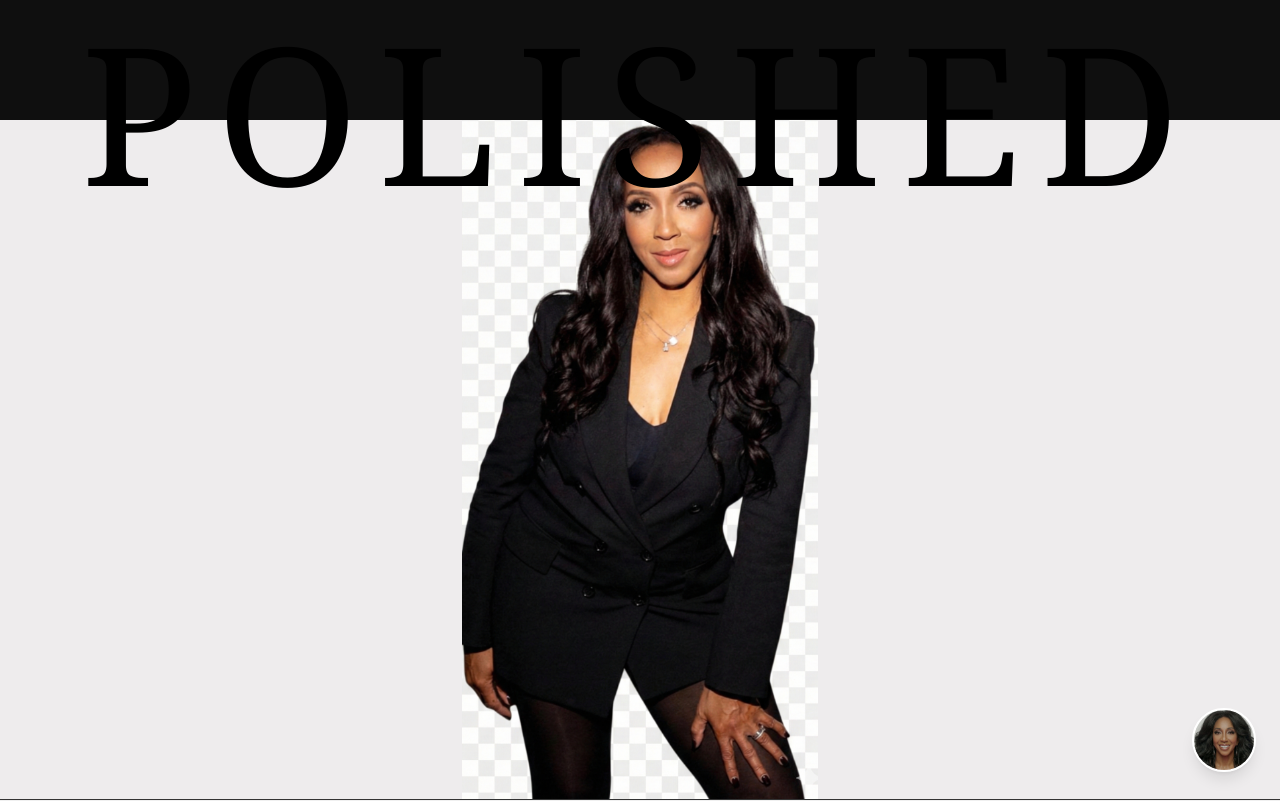
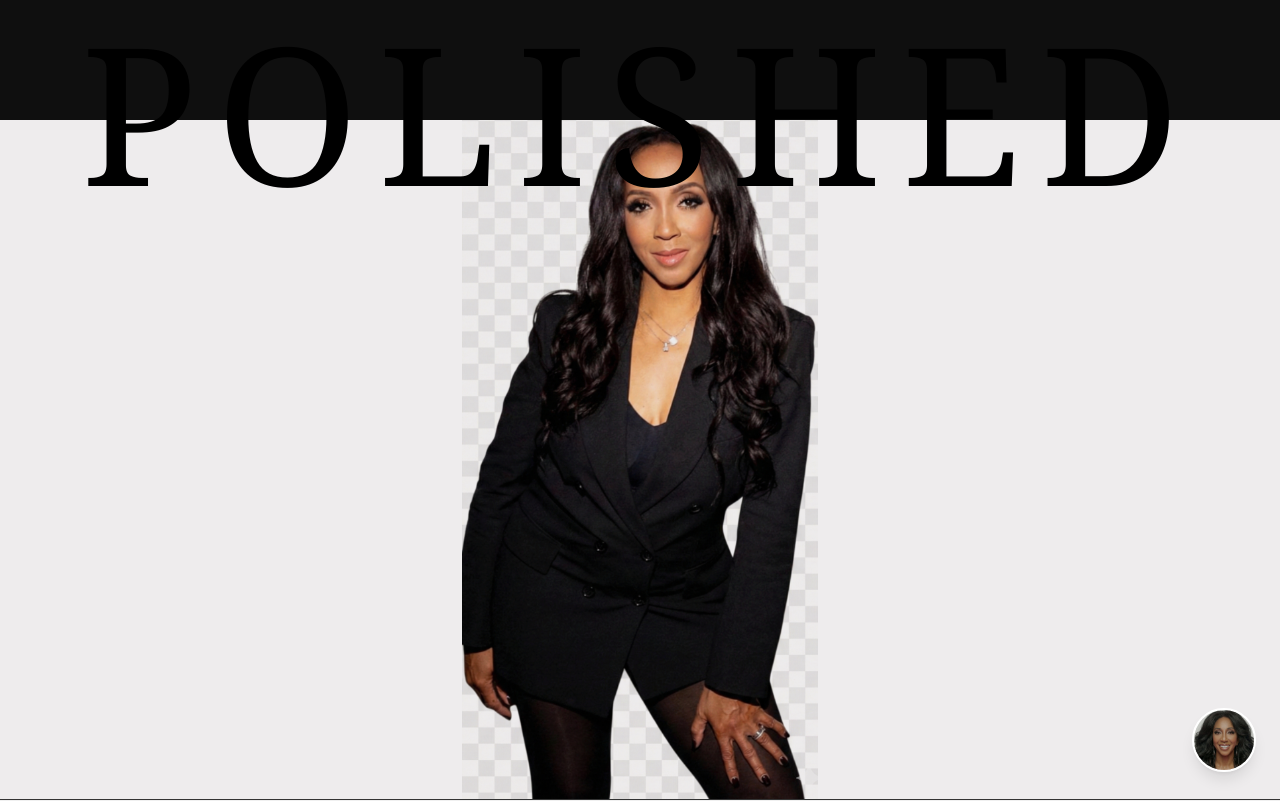
Before and after one commit to civicconnects/polished, a React (Vite) app: page / in a window 1280 px wide. Shown: the top 801 px of the page. Built offline with nearby package versions, Linux system fonts and the light colour scheme; a web font is replaced by a local one.

Commit message:
Fix: Header Image Blend Mode (Multiply)

```diff
--- a/src/components/RedesignHero.jsx
+++ b/src/components/RedesignHero.jsx
@@ -4,7 +4,7 @@ const RedesignHero = () => {
     return (
         <section className="h-screen flex flex-col justify-start items-center text-center border-b border-grid-line relative overflow-hidden">
             <div className="absolute inset-x-0 bottom-0 top-[15%] z-0 bg-[#eeeced]">
-                <img src="/images/header-bg-transparent.png" alt="Background" className="w-full h-full object-contain object-bottom opacity-100" />
+                <img src="/images/header-bg-transparent.png" alt="Background" className="w-full h-full object-contain object-bottom opacity-100 mix-blend-multiply invert-0" />
                 <div className="absolute inset-0 bg-transparent" />
             </div>
             <motion.h1
```
